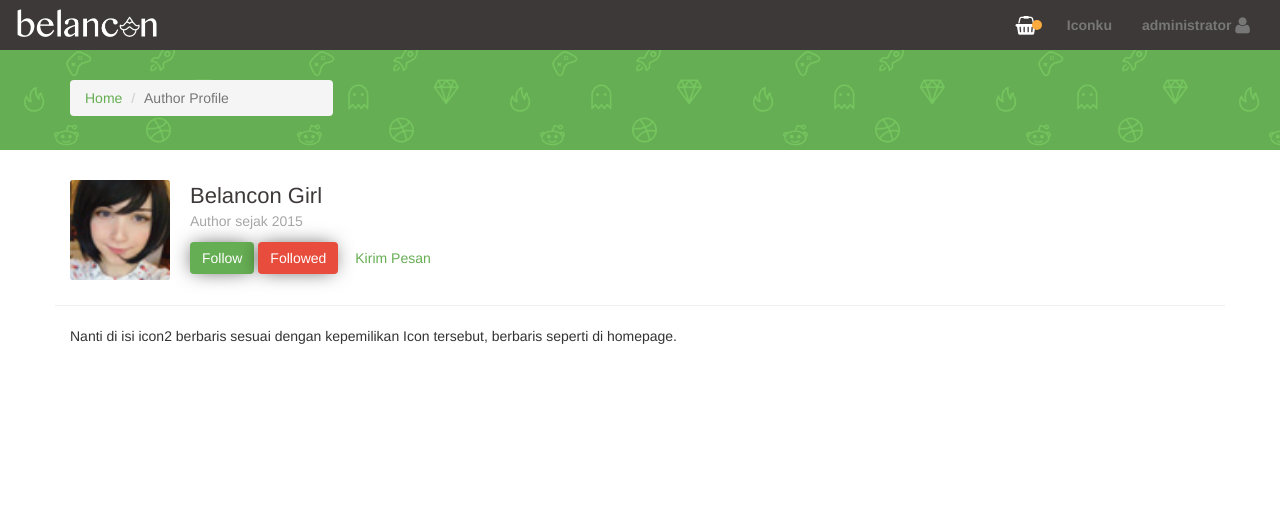
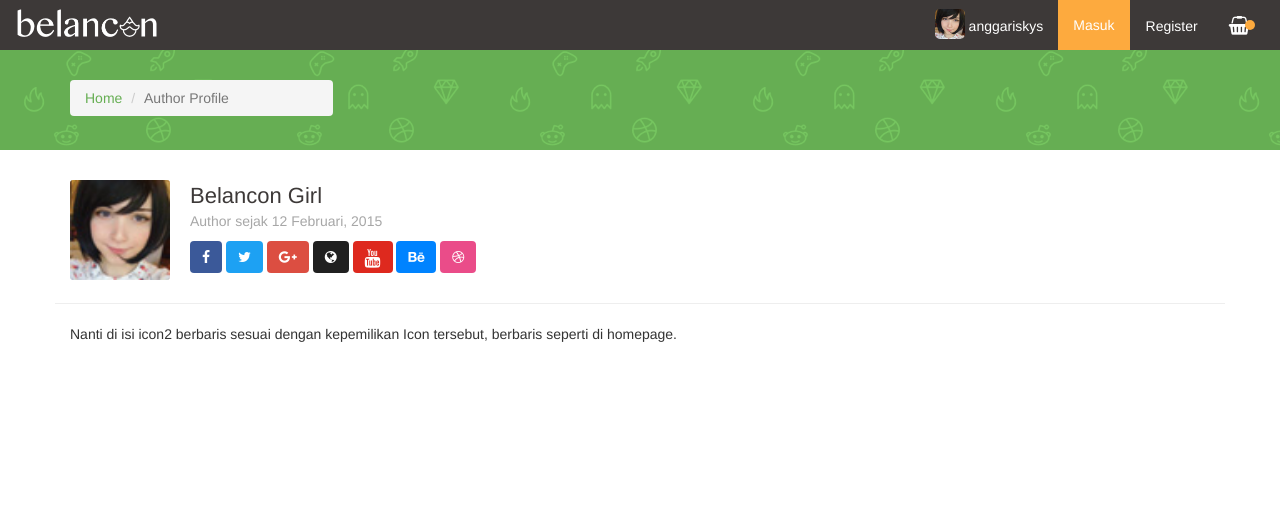
Before and after one commit to belancon/belancon-dev, a CodeIgniter app: page /belancon/index.php/author/index in a window 1280 px wide. Shown: the top 515 px of the page. Run offline with CodeIgniter, Linux system fonts and the light colour scheme; the visitor is signed in with stand-in values (Sample User, id 1); data comes from the database, SQL or seed files in the repository; some libraries are stand-ins or nearby versions.

Commit message:
style design

```diff
--- a/application/views/_parts/navbar.php
+++ b/application/views/_parts/navbar.php
@@ -22,6 +22,21 @@
               <button type="submit" class="btn btn-default">Find</button>
             </form> -->
             <ul class="nav navbar-nav navbar-right">
+              <?php if($this->ion_auth->logged_in()):?>
+              <li class="dropdown">
+                  <a href="#" class="dropdown-toggle" data-toggle="dropdown" role="button" aria-haspopup="true" aria-expanded="false">
+                    <img src="<?php echo base_url('assets/public/themes/belancon');?>/img/author-1.jpg" alt="" class="author-pic" /> <span class="white-color">anggariskys</span>
+                  </a>
+                  <ul class="dropdown-menu scrollable-menu">
+                      <li><a href="<?php echo site_url('member/icon');?>">My Icons</a></li>
+                      <li><a href="<?php echo site_url('member/profile');?>">Profile</a></li>
+                      <li><a href="<?php echo site_url('member/change-password');?>">Ubah Password</a></li>
+                      <li><a href="<?php echo site_url('user/logout');?>">Logout</a></li>
+                  </ul>
+              </li>
+              <?php endif; ?>
+              <li><a href="#" class="btn-yellow-primary no-shadow">Masuk</a></li>
+              <li><a href="#" class="btn white-color">Register</a></li>
               <li class="dropdown">
                 <a href="#" class="dropdown-toggle" data-toggle="dropdown" role="button" aria-haspopup="true" aria-expanded="false">
                   <span class="total-icons-keranjang">
@@ -33,20 +48,6 @@
 
                 </ul>
               </li>
-              <?php if($this->ion_auth->logged_in()):?>
-              <li><a href="<?php echo site_url('member/icon');?>"><strong>Iconku</strong></a></li>
-              <li class="dropdown">
-                  <a href="#" class="dropdown-toggle" data-toggle="dropdown" role="button" aria-haspopup="true" aria-expanded="false">
-                    <strong><?php echo user_login('username');?></strong>
-                    <span class="fa fa-user fa-lg"></span>
-                  </a>
-                  <ul class="dropdown-menu scrollable-menu">
-                      <li><a href="<?php echo site_url('member/profile');?>">Profile</a></li>
-                      <li><a href="<?php echo site_url('member/change-password');?>">Ubah Password</a></li>
-                      <li><a href="<?php echo site_url('user/logout');?>">Logout</a></li>
-                  </ul>
-              </li>
-              <?php endif; ?>
             </ul>
           </div><!-- /.navbar-collapse -->
         </div><!-- /.container-fluid -->
--- a/application/views/author_view.php
+++ b/application/views/author_view.php
@@ -27,12 +27,16 @@
             Belancon Girl
           </div>
           <p class="profile-registered">
-            Author sejak 2015
+            Author sejak 12 Februari, 2015
           </p>
           <p>
-            <a class="btn-green-primary btn" href="#">Follow</a>
-            <a class="btn-red-primary btn" href="#">Followed</a>
-            <a class="btn" href="#">Kirim Pesan</a>
+            <a style="background: #3b5999;" class="no-shadow btn-green-primary btn" href="#"><i class="fa fa-facebook"></i></a>
+            <a style="background: #1da1f3;" class="no-shadow btn-green-primary btn" href="#"><i class="fa fa-twitter"></i></a>
+            <a style="background: #dc4e41;" class="no-shadow btn-green-primary btn" href="#"><i class="fa fa-google-plus"></i></a>
+            <a style="background: #202020;" class="no-shadow btn-green-primary btn" href="#"><i class="fa fa-globe"></i></a>
+            <a style="background: #de291e;" class="no-shadow btn-green-primary btn" href="#"><i class="fa fa-youtube fa-lg"></i></a>
+            <a style="background: #0083ff;" class="no-shadow btn-green-primary btn" href="#"><i class="fa fa-behance"></i></a>
+            <a style="background: #ea4c89;" class="no-shadow btn-green-primary btn" href="#"><i class="fa fa-dribbble"></i></a>
           </p>
         </div>
         <div class="pull-right profile-stats">
--- a/application/views/layouts/main.php
+++ b/application/views/layouts/main.php
@@ -119,7 +119,7 @@
 	        Apa itu Belancon.com ?
 	        </h2>
 	        <p style="line-height: 1.6;">
-	          Sebuah website yang menyediakan icon-icon untuk kebutuhan desain website, aplikasi, print-out, dan lain-lain. Icon-icon pada Belancon ini memiliki kategori yang berbeda-beda, yakni Gratis dan juga ada yang berbayar.
+	          Belancon.com adalah sebuah website yang menyediakan icon-icon untuk kebutuhan desain website, aplikasi, print-out, dan lain-lain.
 	        </p>
 	        <p style="margin-top: 30px;">
 	          <a href="<?php echo site_url('contributor/join');?>" class="btn btn-primary btn-green-primary">Join as Contributor</a>
--- a/application/views/pages/form/login.php
+++ b/application/views/pages/form/login.php
@@ -1,5 +1,5 @@
 <div class="container-fluid">
-  <div class="row">
+  <div class="row" style="margin-top: 100px;">
     <div class="col-md-4 col-md-offset-4">
       <div class="card card-user">
         <div class="image">
@@ -22,9 +22,9 @@
               <label for="password">Password</label>
               <input type="password" class="form-control" name="password" placeholder="Password">
             </div>
-            <div class="form-group">
+            <div class="form-group" style="margin-left: 20px;">
               <label class="checkbox">
-                <input type="checkbox" value="" data-toggle="checkbox" id="remember" value="1" name="remember"> remember me
+                <input type="checkbox" value="" data-toggle="checkbox" id="remember" value="1" name="remember"> Remember me
               </label>
             </div>
             <button type="submit" class="btn btn-success">Login</button>
--- a/assets/public/themes/belancon/css/style.css
+++ b/assets/public/themes/belancon/css/style.css
@@ -16,8 +16,14 @@
 .red-color {
   color: #e74c3c; }
 
+.white-color {
+  color: white !important; }
+
 a {
   color: #66ae53; }
+
+.no-shadow {
+  box-shadow: none !important; }
 
 .btn-persyaratan {
   background: none;
@@ -95,6 +101,7 @@ a {
   background-image: url("../img/bg_header.png");
   padding-bottom: 80px; }
   #header .navbar-default {
+    height: 40px;
     background: #3d3938;
     border: 0;
     border-radius: 0; }
@@ -102,6 +109,10 @@ a {
       margin-top: 8px; }
     #header .navbar-default .navbar-brand {
       color: white; }
+    #header .navbar-default .navbar-right .author-pic {
+      margin-top: -6px;
+      border-radius: 5px;
+      height: 30px; }
     #header .navbar-default .navbar-right .fa-shopping-basket {
       color: white; }
     #header .navbar-default .navbar-right .dropdown-toggle:focus, #header .navbar-default .navbar-right .dropdown-toggle:visited {
@@ -216,15 +227,15 @@ a {
     -moz-box-shadow: -1px 0px 20px -4px rgba(0, 0, 0, 0.75);
     box-shadow: -1px 0px 20px -4px rgba(0, 0, 0, 0.75); }
 
-.btn-green-primary, .btn-red-primary {
+.btn-green-primary, .btn-red-primary, .btn-yellow-primary {
   background: #66ae53;
-  color: white;
+  color: white !important;
   transition: all 1s;
   border: 0;
   -webkit-box-shadow: -1px 0px 20px -4px rgba(0, 0, 0, 0.75);
   -moz-box-shadow: -1px 0px 20px -4px rgba(0, 0, 0, 0.75);
   box-shadow: -1px 0px 20px -4px rgba(0, 0, 0, 0.75); }
-  .btn-green-primary:hover, .btn-red-primary:hover {
+  .btn-green-primary:hover, .btn-red-primary:hover, .btn-yellow-primary:hover {
     background: #3d3938;
     color: white;
     transition: all 1s; }
@@ -232,10 +243,15 @@ a {
 .btn-red-primary {
   background: #e74c3c; }
 
+.btn-yellow-primary {
+  background: #fdaa3e; }
+  .btn-yellow-primary:hover {
+    background: #66ae53 !important;
+    color: white;
+    transition: all 1s; }
+
 #about {
   margin-top: 50px;
-  padding-top: 50px;
-  padding-bottom: 50px;
   background: #f4f4f4; }
 
 #footer {
@@ -341,7 +357,7 @@ a {
 .details-icon .share-to {
   border-top: 1px solid #ddd;
   padding-top: 20px;
-  margin-top: 20px; }
+  margin-bottom: 10px; }
 .details-icon .item-lainnya {
   margin-top: 10px; }
 .details-icon .icon-item:hover .view-icon-detail {
--- a/assets/public/themes/belancon/sass/style.scss
+++ b/assets/public/themes/belancon/sass/style.scss
@@ -20,9 +20,16 @@
 .red-color {
 	color: $red-primary;
 }
+.white-color {
+	color: white !important;
+}
 
 a {
 	color: $green-primary;
+}
+
+.no-shadow {
+	box-shadow: none !important;
 }
 
 .btn-persyaratan {
@@ -125,6 +132,7 @@ a {
 	background-image: url('../img/bg_header.png');
 	padding-bottom: 80px;
 	.navbar-default {
+		height: 40px;
 		.navbar-header {
 			.belancon-logo {
 				margin-top: 8px;
@@ -137,6 +145,11 @@ a {
 			color: white;
 		}
 		.navbar-right {
+			.author-pic {
+				margin-top: -6px;
+				border-radius: 5px;
+				height: 30px;
+			}
 			.fa-shopping-basket {
 				color: white;
 			}
@@ -290,7 +303,7 @@ a {
 
 .btn-green-primary {
 	background: $green-primary;
-	color: white;
+	color: white !important;
 	transition: all 1s;
 	border: 0;
 	-webkit-box-shadow: -1px 0px 20px -4px rgba(0,0,0,0.75);
@@ -308,10 +321,20 @@ a {
 	@extend .btn-green-primary;
 }
 
+.btn-yellow-primary {
+	background: $yellow-primary;
+	&:hover {
+		background: $green-primary !important;
+		color: white;
+		transition: all 1s;
+	}
+	@extend .btn-green-primary;
+}
+
 #about {
 	margin-top: 50px;
-	padding-top: 50px;
-	padding-bottom: 50px;
+	// padding-top: 50px;
+	// padding-bottom: 50px;
 	background: #f4f4f4;
 }
 
@@ -448,7 +471,7 @@ a {
 	.share-to {
 		border-top: 1px solid #ddd;
 		padding-top: 20px;
-		margin-top: 20px;
+		margin-bottom: 10px;
 	}
 	.item-lainnya {
 		margin-top: 10px;
```
Also changed, not shown: application/views/pages/site/detail-icon.php (+12 -0 lines), 2 other files.
